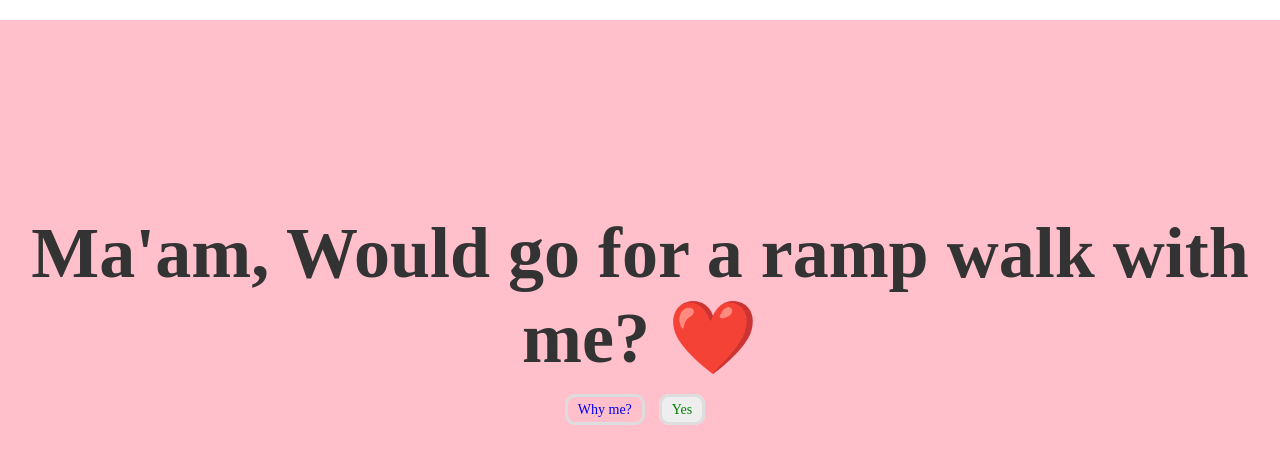
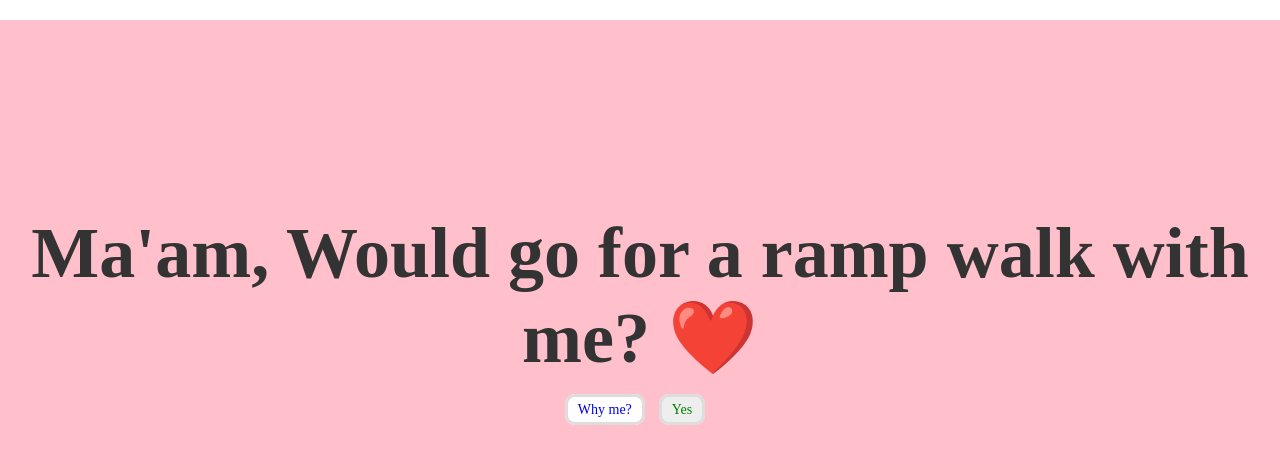
Before and after one commit to daulatkhan166/rampWalk_with_dk.github.io, a plain HTML site: page index.html in a window 1280 px wide. Drawn offline with Linux system fonts and the light colour scheme.

Commit message:
Update index.html

```diff
--- a/index.html
+++ b/index.html
@@ -6,7 +6,7 @@
 	<title>Ask Expression</title>
 	<link rel="stylesheet" href="style.css">
 	<style>
-		.button-small {font-size: 14px;}
+		.button-small {font-size: 14px; background-color: white;}
 		.love {margin-top: 20px;margin-bottom: 20px;}
 		.buttons {margin-top: 10px;}
 		.buttons a {margin-right: 10px;}
```
